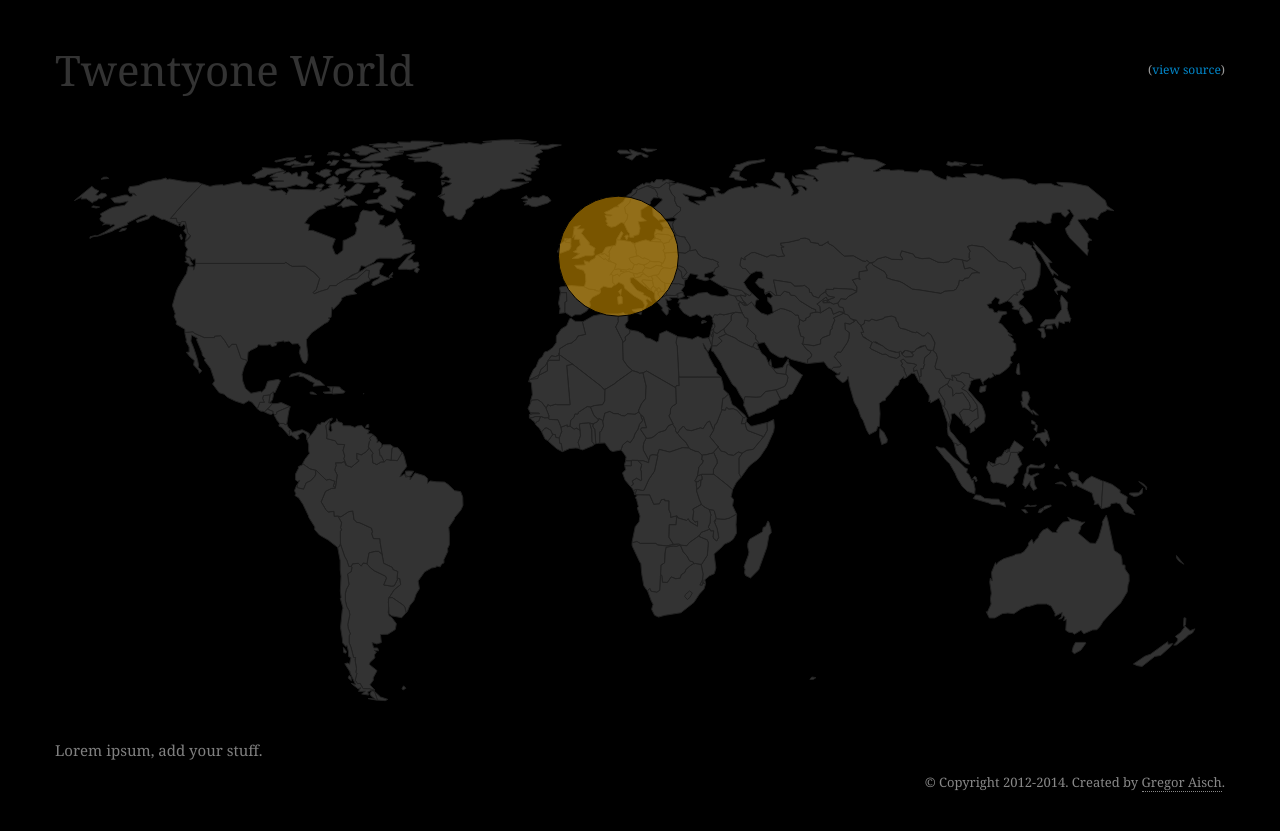
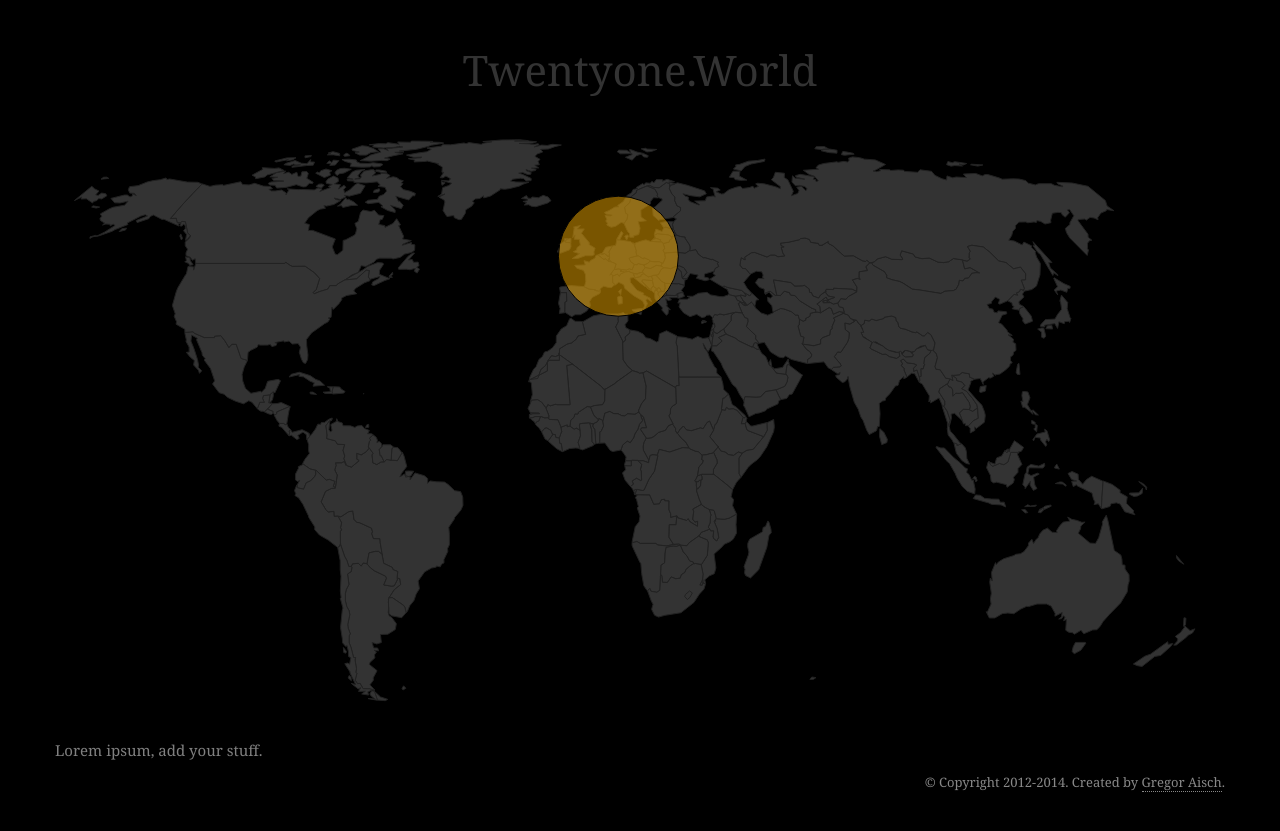
Before and after one commit to twentyone-world/twentyone-world.github.io, a Jekyll site: the page built from index.html, in a window 1280 px wide. Shown: the top 831 px of the page. Built offline with Jekyll 4.4.1, drawn with Linux system fonts in a browser that asks for light colours; Markdown is read by kramdown in place of the engine named in the settings; comment, search, counter and statistics services are not loaded; part of the change alters nothing that is shown.

Commit message:
refactor: layout name, page title

```diff
--- /dev/null
+++ b/_layouts/map.html
@@ -0,0 +1,7 @@
+---
+layout: default
+---
+
+	<center><h1>{{ page.title }}</h1></center>
+
+	{{ content }}
--- a/_layouts/showcase.html
+++ /dev/null
@@ -1,48 +0,0 @@
----
-layout: default
-styles: ['/js/highlight/styles/github.css']
-toctitle: Showcases
-toc:
-    Showcases:
-        - ['/showcase/animated-symbols', 'Animated Symbols']
-        - ['/showcase/italia', 'La Bella Italia']
-        - ['/showcase/choropleth', 'Choropleth Maps']
-        - ['/showcase/symbols', 'Symbol Maps']
-        - ['/showcase/clustering', 'Clustering Map Symbols']
-        - ['/showcase/charts', 'Chart Maps']
-        - ['/showcase/dotgrid', 'Dot-grid Maps']
-        - ['/showcase/3d', '3D-Projections']
-        - ['/showcase/projections', 'Map Projections']
-        - ['/showcase/eastcoast', 'High-res vector mapping']
----
-
-
-	<h1><small style="float:right; font-size: 12px; font-family:Georgia">(<a href="https://github.com/kartograph/kartograph.org/blob/master{{ page.url }}">view source</a>)</small>{{ page.title }}</h1>
-
-	{{ content }}
-
-</div>
-
-<script type="text/javascript" src="/js/highlight/highlight.pack.js"></script>
-<script type="text/javascript">
-
-    $('pre code').each(function(i, e) {
-        var code = $(e).html().trim(),
-            code2 = code.replace(/\s/g, ''),
-            last = code2.substr(code2.length-1, 1);
-
-        if (code.substr(0,1) == '"' && (last == '}' || last == ']')) {
-            e.className = 'json';
-            $(e).html('{'+code+'}');
-            hljs.highlightBlock(e);
-            var i = $(e).html()
-            $(e).html(i.substr(1, i.length-2));
-            return;
-        } else if (last == ';') {
-            e.className = 'javascript';
-        }
-
-        hljs.highlightBlock(e)
-    });
-
-</script>
--- a/index.html
+++ b/index.html
@@ -1,6 +1,6 @@
 ---
-layout: showcase
-title: Twentyone World
+layout: map
+title: Twentyone.World
 jsplugins:
    qtip: '/js/jquery.qtip.min.js'
 ---
```
